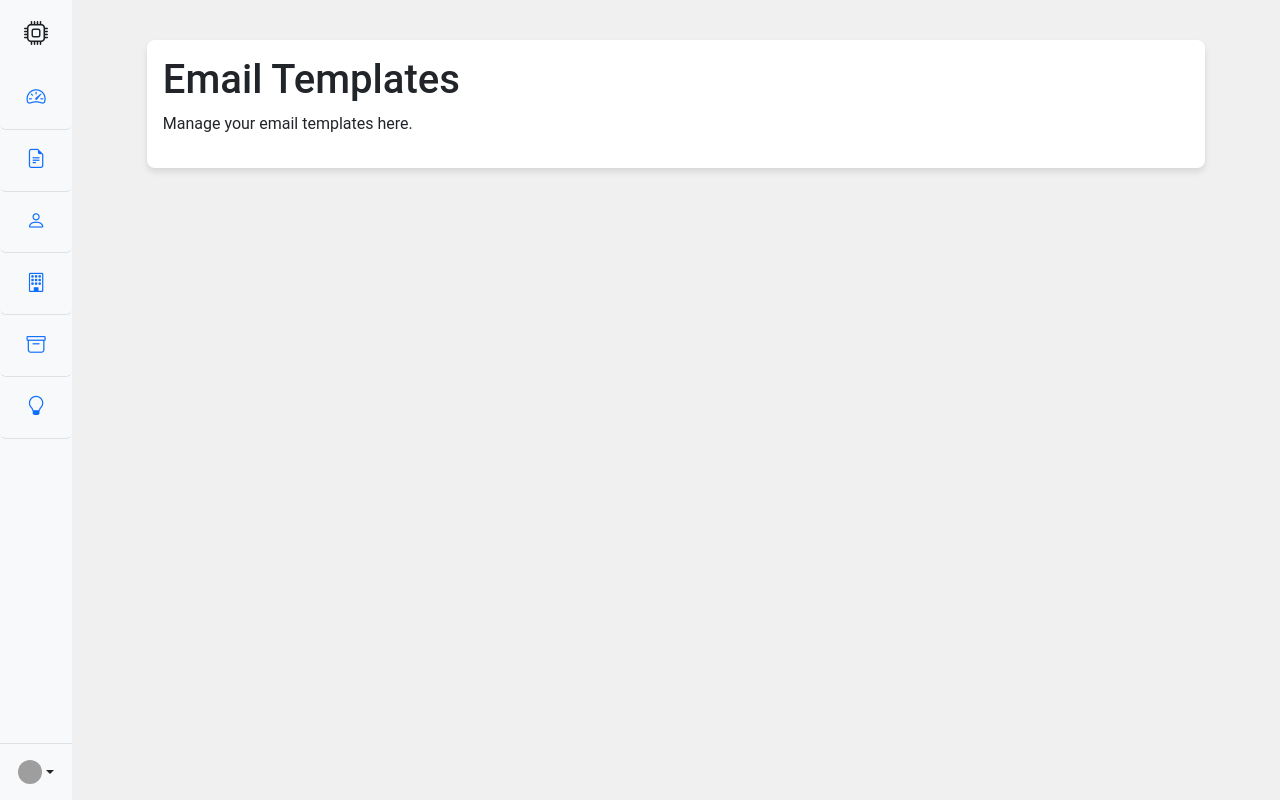
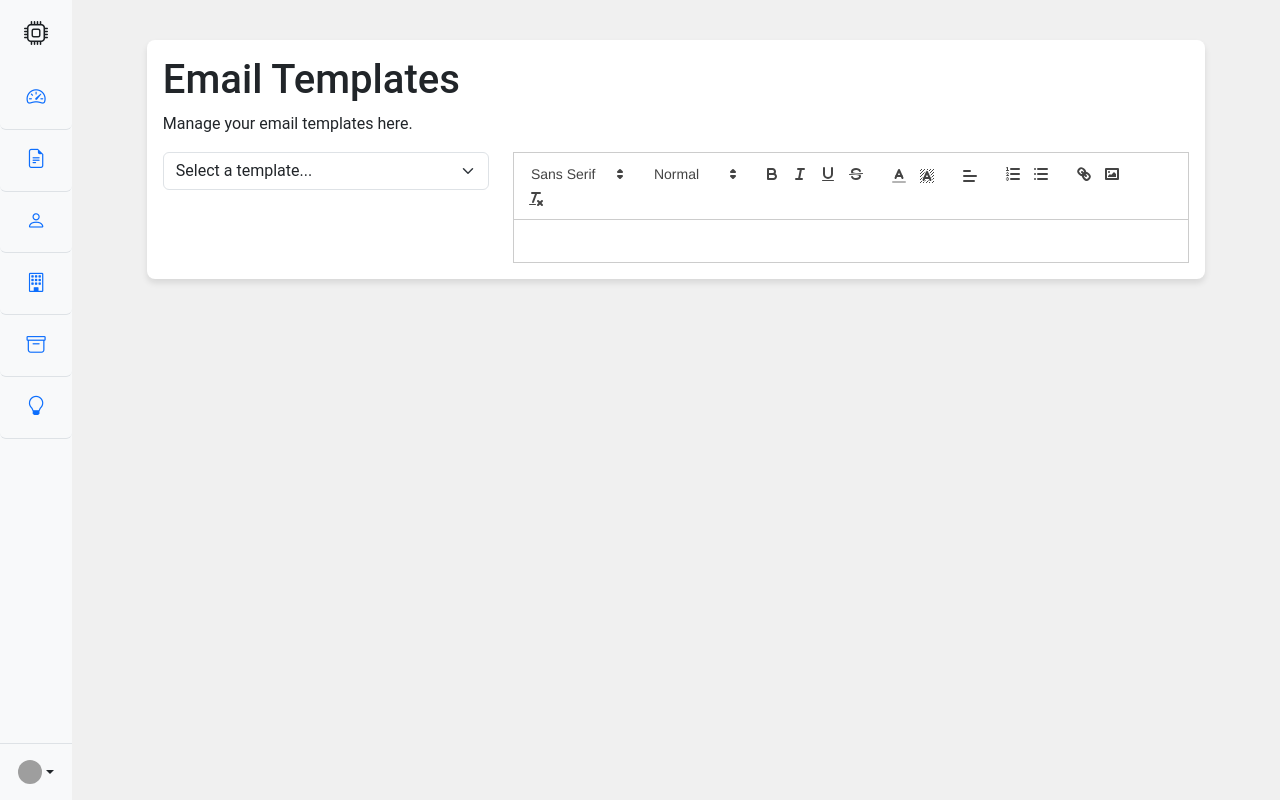
Before and after one commit to yagelna/CRM_Project, a React (Vite) app in the folder frontend/: page /settings/templates in a window 1280 px wide. Built offline with nearby package versions, Linux system fonts and the light colour scheme; grey boxes are pictures that could not be loaded; what ag-grid-community would draw is missing.

Commit message:
init templates edit

```diff
--- a/frontend/index.html
+++ b/frontend/index.html
@@ -4,7 +4,7 @@
     <meta charset="UTF-8" />
     <link rel="icon" type="image/svg+xml" href="/vite.svg" />
     <meta name="viewport" content="width=device-width, initial-scale=1.0" />
-    <title>HubConductor</title>
+    <title>DotzHub</title>
   </head>
   <body>
     <div id="root"></div>
--- a/frontend/package.json
+++ b/frontend/package.json
@@ -19,6 +19,7 @@
     "react-bootstrap": "^2.10.6",
     "react-dom": "^18.3.1",
     "react-hook-form": "^7.54.2",
+    "react-quill": "^2.0.0",
     "react-router-dom": "^7.0.2",
     "react-select": "^5.9.0"
   },
--- /dev/null
+++ b/frontend/src/components/common/RichTextEditor.jsx
@@ -0,0 +1,29 @@
+import React, { useState } from "react";
+import ReactQuill from "react-quill";
+import "react-quill/dist/quill.snow.css";
+
+const RichTextEditor = ({ value, onChange }) => {
+    const modules = {
+        toolbar: [
+            [{ 'font': [] }], // גופן
+            [{ 'size': ['small', false, 'large', 'huge'] }], // גודל טקסט
+            ["bold", "italic", "underline", "strike"], // הדגשות
+            [{ color: [] }, { background: [] }], // צבעים
+            [{ align: [] }], // יישור טקסט
+            [{ list: "ordered" }, { list: "bullet" }], // רשימות
+            ["link", "image"], // קישורים + תמונות
+            ["clean"], // ניקוי עיצוב
+        ],
+    };
+
+    return (
+        <ReactQuill
+            value={value}
+            onChange={onChange}
+            modules={modules}
+            theme="snow"
+        />
+    );
+};
+
+export default RichTextEditor;
--- a/frontend/src/pages/EmailTemplates.jsx
+++ b/frontend/src/pages/EmailTemplates.jsx
@@ -1,12 +1,60 @@
-import React from "react";
+import React, { useEffect, useState } from "react";
+import RichTextEditor from "../components/common/RichTextEditor";
+import axiosInstance from "../AxiosInstance";
+
 
 const EmailTemplates = () => {
+
+    const [templates, setTemplates] = useState([]);
+    const [selectedTemplate, setSelectedTemplate] = useState(null);
+    const [htmlContent, setHtmlContent] = useState("");
+
+    const fetchTemplates = async () => {
+        try {
+            const response = await axiosInstance.get("/email-templates");
+            setTemplates(response.data);
+        } catch (error) {
+            console.error("Error fetching email templates:", error);
+        }
+    };
+
+    useEffect(() => {
+        // fetchTemplates();
+    }, []);
+
+    const handleTemplateSelect = async (e) => {
+        const templateName = e.target.value;
+        setSelectedTemplate(templateName);
+
+        // fetch template content of the selected template
+        try {
+            const response = axiosInstance.get(`/email-templates/${templateName}`);
+            setHtmlContent(response.data.content);
+        } catch (error) {
+            console.error("Error fetching email template content:", error);
+        }
+    };
+
     return (
         <div className="container mt-4">
             <h1>Email Templates</h1>
             <p>Manage your email templates here.</p>
+            <div className="row">
+                <div className="col-4">
+                    <select className="form-select" onChange={handleTemplateSelect}>
+                        <option value="">Select a template...</option>
+                        {templates.map((template) => (
+                            <option key={template.name} value={template.name}>
+                                {template.name}
+                            </option>
+                        ))}
+                    </select>
+                </div>
+                <div className="col-8">
+                    <RichTextEditor value={htmlContent} onChange={setHtmlContent} />
+                </div>
         </div>
+    </div>
     );
-};
-
+}
 export default EmailTemplates;
```
Also changed, not shown: 1 other file (tests, documents, lock files or other folders).
